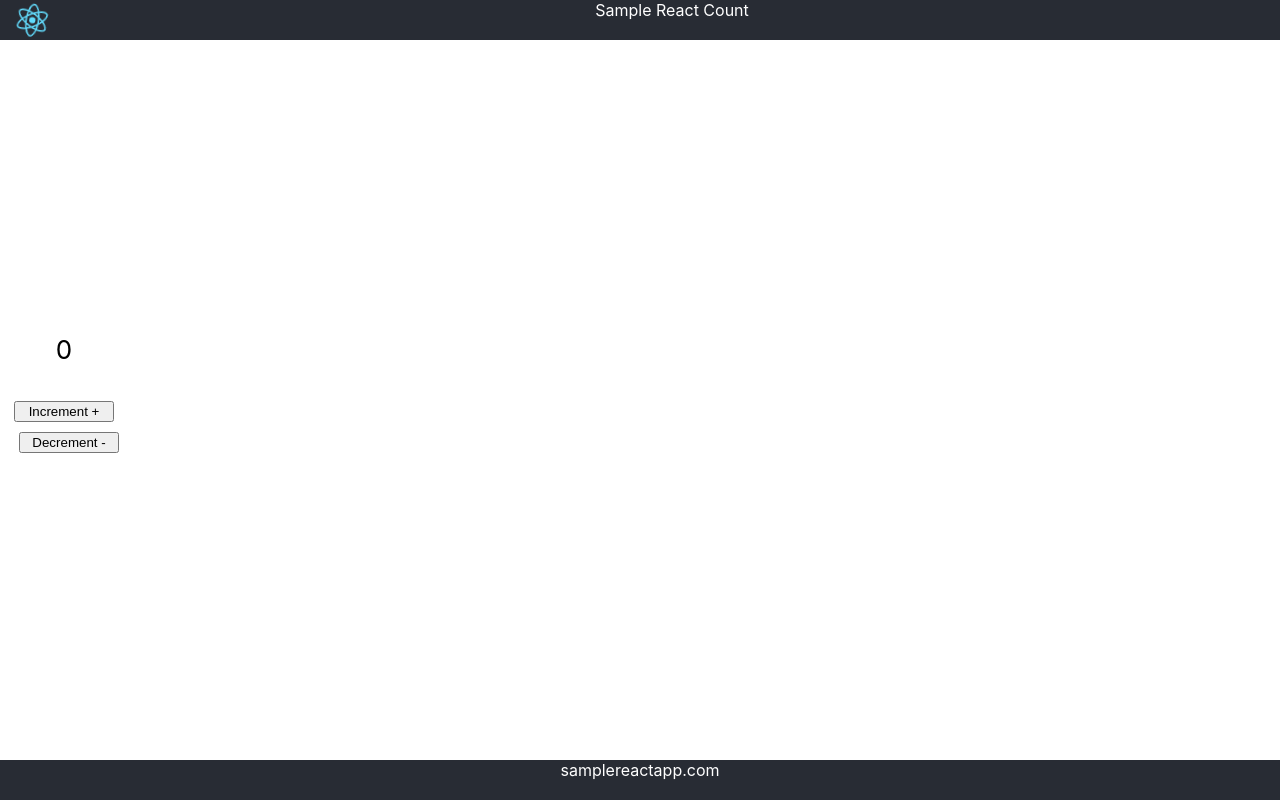
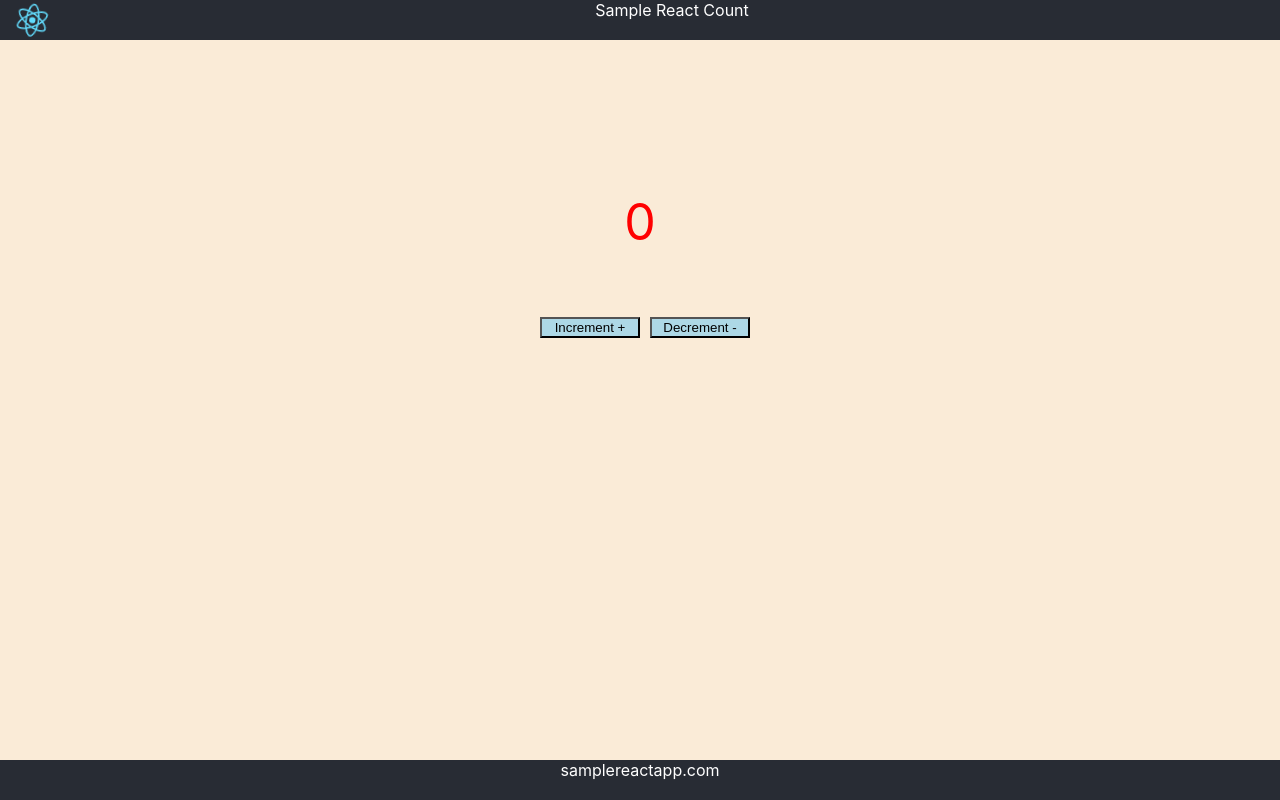
Before and after one commit to KumarReddy204/React-Redux, a React (Create React App) app: page / in a window 1280 px wide. Built offline with nearby package versions, Linux system fonts and the light colour scheme.

Commit message:
Modified the Css

```diff
--- a/src/App.css
+++ b/src/App.css
@@ -1,6 +1,3 @@
-.App {
-  text-align: center;
-}
 
 .App-logo {
   height: 5vmin;
@@ -10,16 +7,11 @@
 @media (prefers-reduced-motion: no-preference) {
   .App-logo {
     animation: App-logo-spin infinite 20s linear;
+    text-align: center;
   }
 }
 
-/*.App-header {
-  background-color: #282c34;
-  display: flex;
-  min-height: 5vh;
-  font-size: calc(10px + 2vmin);
-  color: white;
-}*/
+
 
 .App-left-header {
   float: left;
@@ -27,7 +19,7 @@
   background-color: #282c34;
   height: 5vmin;
   align-items: initial;
-  justify-content: calc(10px+2vminq);
+  text-align: center;
 }
 
 .App-right-header {
@@ -36,19 +28,15 @@
   background-color: #282c34;
   height: 5vmin;
   color: white;
+  align-items: initial;
+  text-align: center;
 }
 
-.App-content {
+.content {
   min-height: 95vh;
-  background-color: #282c34;
-  display: flex;
-  flex-direction: column;
-  align-items: center;
-  justify-content: center;
-  font-size: calc(10px + 2vmin);
-
+  text-align: center;
+  background-color: antiquewhite;
 }
-
 
 .App-footer {
   background-color: #282c34;
@@ -56,11 +44,13 @@
   display: flex;
   color: white;
   justify-content: center;
+  text-align: center;
 }
 
-.App-buttonsDiv{
-  background-color: #282c34;
-  min-height: 50vh;
+.buttons{
+  width: 100px;
+  background-color: lightblue;
+  margin-left: 10px;
 }
 
 @keyframes App-logo-spin {
--- a/src/App.js
+++ b/src/App.js
@@ -7,19 +7,21 @@ function App() {
   const countValue = useSelector((state) => state.incDecReducers.value);
   const dispatch = useDispatch();
   return (
-    <div className="App">
+    <div>
       <div>
-            <div className='App-left-header'><img src={logo} className="App-logo" alt="logo" /></div>
-            <div className='App-right-header'>Sample React Count</div>
-
-
-      <div className="App-content">
-              <p data-testid="count">{countValue}</p>
-        <div>
-          <input type="button" data-testid="increment" value='Increment +'style={{width:"100px"}}
+          <div className='App-left-header'><img src={logo} className="App-logo" alt="logo" /></div>
+                <div className='App-right-header'>Sample React Count</div>
+          </div>
+      <div>
+      <div>
+      <div className='content'>
+              <div data-testid="count" style={{paddingTop:"15%",color:"red",fontSize:"50px"}}>{countValue}</div>
+              <div style={{paddingTop:"5%"}}>
+              <input type="button" data-testid="increment" value='Increment +' className='buttons'
                 onClick={()=> {dispatch(incrementValue(countValue+1))}}/>
-          <input type="button" data-testid="decrement" value='Decrement -'style={{width:"100px",marginLeft:"10px"}}
-              onClick={()=> {dispatch(decrementValue(countValue-1))}}/>
+              <input type="button" data-testid="decrement" value='Decrement -'className='buttons'
+                  onClick={()=> {dispatch(decrementValue(countValue-1))}}/>
+              </div>
         </div>
       </div>
       <div className="App-footer">samplereactapp.com</div>
```
